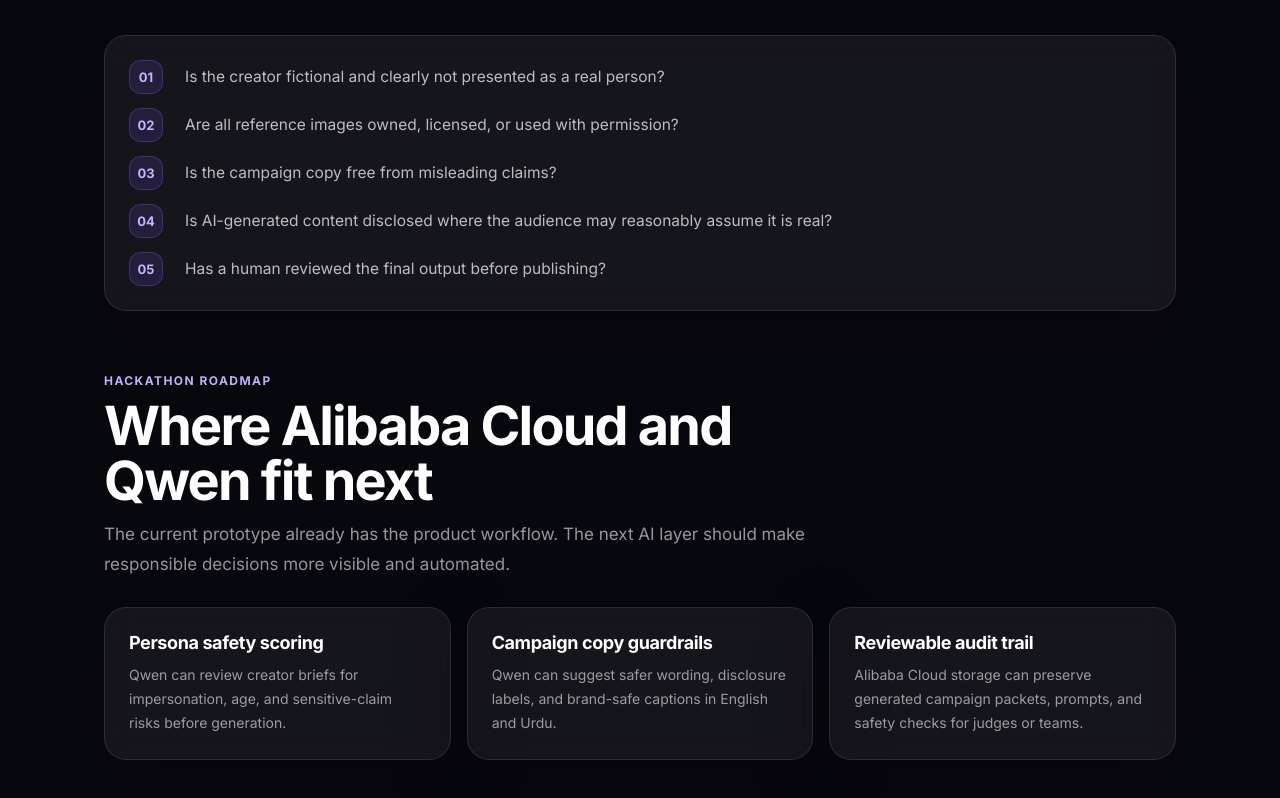
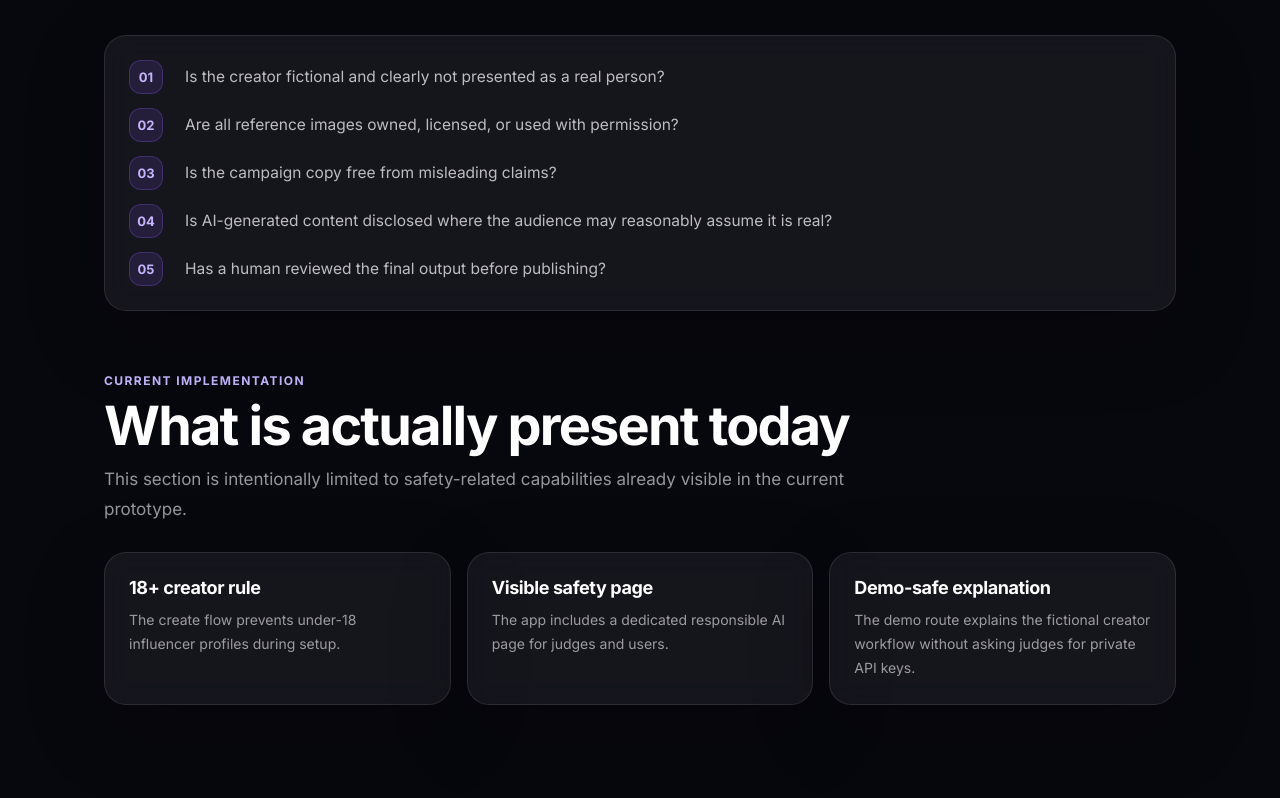
Before and after one commit to 26-umair/ai-influencer, a React (Vite) app: page /responsible-ai in a window 1280 px wide. Shown: the part 1992-2790 px from the top of the page. Built offline with nearby package versions, Linux system fonts and the light colour scheme.

Commit message:
Keep Responsible AI page technology claims honest

```diff
--- a/src/pages/ResponsibleAI.jsx
+++ b/src/pages/ResponsibleAI.jsx
@@ -39,6 +39,12 @@
   'Is the campaign copy free from misleading claims?',
   'Is AI-generated content disclosed where the audience may reasonably assume it is real?',
   'Has a human reviewed the final output before publishing?',
+]
+
+const CURRENT_SAFETY_COVERAGE = [
+  ['18+ creator rule', 'The create flow prevents under-18 influencer profiles during setup.'],
+  ['Visible safety page', 'The app includes a dedicated responsible AI page for judges and users.'],
+  ['Demo-safe explanation', 'The demo route explains the fictional creator workflow without asking judges for private API keys.'],
 ]
 
 function Card({ children, tone = 'default' }) {
@@ -221,16 +227,12 @@
 
         <section>
           <SectionTitle
-            eyebrow="Hackathon roadmap"
-            title="Where Alibaba Cloud and Qwen fit next"
-            text="The current prototype already has the product workflow. The next AI layer should make responsible decisions more visible and automated."
+            eyebrow="Current implementation"
+            title="What is actually present today"
+            text="This section is intentionally limited to safety-related capabilities already visible in the current prototype."
           />
           <div style={{ display: 'grid', gridTemplateColumns: 'repeat(auto-fit, minmax(240px, 1fr))', gap: 16 }}>
-            {[
-              ['Persona safety scoring', 'Qwen can review creator briefs for impersonation, age, and sensitive-claim risks before generation.'],
-              ['Campaign copy guardrails', 'Qwen can suggest safer wording, disclosure labels, and brand-safe captions in English and Urdu.'],
-              ['Reviewable audit trail', 'Alibaba Cloud storage can preserve generated campaign packets, prompts, and safety checks for judges or teams.'],
-            ].map(([title, text]) => (
+            {CURRENT_SAFETY_COVERAGE.map(([title, text]) => (
               <Card key={title}>
                 <h3 style={{ fontSize: 18, letterSpacing: '-0.4px', margin: '0 0 10px', color: '#fff' }}>{title}</h3>
                 <p style={{ fontSize: 14, lineHeight: 1.7, margin: 0, color: 'rgba(255,255,255,0.58)' }}>{text}</p>
```
